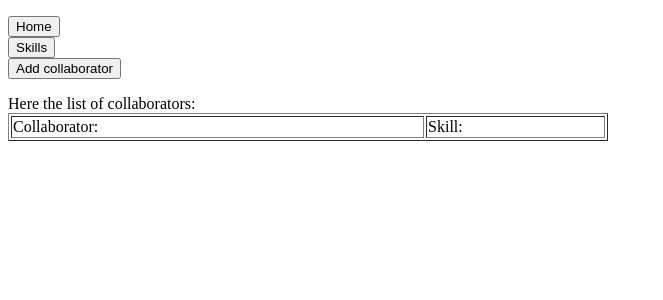
After one commit to robertamangiapane/CRM-InVision-Lab, a Django app: page /collaborators in a window 1280 px wide. The commit adds this page. Shown: the top 300 px of the page, without its empty margins (0-663 px from the left). Run offline with Django 3.2, Linux system fonts and the light colour scheme; data that the repository does not hold is empty.

Commit message:
refactoring routes

```diff
--- a/app/crmInvisionLab/templates/crmInvisionLab/add.html
+++ b/app/crmInvisionLab/templates/crmInvisionLab/collaborator_add.html
@@ -11,7 +11,7 @@
 </form>
 </p>
 Add a collaborator to your database:
-<form action="/add/collaborator" method="post">{% csrf_token %}
+<form action="/collaborators/add/collaborator" method="post">{% csrf_token %}
     {{collaborator_form.as_p}}
     <p><input type="submit" value="OK"></p>
 </form>
--- a/app/crmInvisionLab/templates/crmInvisionLab/edit.html
+++ b/app/crmInvisionLab/templates/crmInvisionLab/collaborator_edit.html
@@ -9,12 +9,12 @@
 <form action="/" method="get">
     <button>Home</button>
 </form>
-<form action="/collaborator/{{ id_collaborator }}" method="get">
+<form action="/collaborators/view/{{ id_collaborator }}" method="get">
     <button>Back</button>
 </form>
 </p>
 Edit a collaborator in your database:
-<form action="/edit/{{id_collaborator}}" method="post">{% csrf_token %}
+<form action="/collaborators/edit/{{id_collaborator}}" method="post">{% csrf_token %}
     {{collaborator_form.as_p}}
 
     <p><input type="submit" value="OK"></p>
--- a/app/crmInvisionLab/templates/crmInvisionLab/collaborator.html
+++ b/app/crmInvisionLab/templates/crmInvisionLab/collaborator_view.html
@@ -9,7 +9,10 @@
 <form action="/" method="get">
     <button>Home</button>
 </form>
-<form action="/edit/{{ collaborator.id }}" method="get">
+<form action="/collaborators" method="get">
+    <button>My collaborators</button>
+</form>
+<form action="/collaborators/edit/{{ collaborator.id }}" method="get">
     <button>Edit collaborator</button>
 </form>
 </p>
--- /dev/null
+++ b/app/crmInvisionLab/templates/crmInvisionLab/collaborators_index.html
@@ -0,0 +1,41 @@
+<!DOCTYPE html>
+<html lang="en">
+<head>
+    <meta charset="UTF-8">
+    <title>Title</title>
+</head>
+<body>
+<p>
+<form action="/" method="get">
+    <button>Home</button>
+</form>
+<form action="/skills" method="get">
+    <button>Skills</button>
+</form>
+<form action="/collaborators/add/collaborator" method="get">
+    <button>Add collaborator</button>
+</form>
+
+</p>
+Here the list of collaborators:
+<table border="1" width="600">
+    <tr>
+        <td>Collaborator:</td>
+        <br>
+        <td>Skill:</td>
+    </tr>
+{% for collaborator in collaborators %}
+    <tr>
+        <td>
+            <a href="collaborators/view/{{ collaborator.id }}">{{collaborator.name}}</a>
+        </td>
+        <td>
+            {% for skill in collaborator.main_skills.all.values %}
+                {{skill.name}};
+            {% endfor %}
+        </td>
+    </tr>
+{% endfor %}
+</table>
+</body>
+</html>
--- a/app/crmInvisionLab/templates/crmInvisionLab/skills.html
+++ b/app/crmInvisionLab/templates/crmInvisionLab/skills.html
@@ -9,6 +9,10 @@
 <form action="/" method="get">
     <button>Home</button>
 </form>
+<form action="/collaborators" method="get">
+    <button>My collaborators</button>
+</form>
+
 </p>
 <form action="/skills/add" method="post">{% csrf_token %}
     <input type="text" name="skill" placeholder="Add a skill">
--- a/app/crmInvisionLab/urls.py
+++ b/app/crmInvisionLab/urls.py
@@ -3,11 +3,11 @@ from . import views
 
 urlpatterns = [
     path('', views.index, name='index'),
-    path('add/', views.add, name='add'),
-    path('add/collaborator', views.add, name="add_collaborator"),
-    path('collaborator/<str:id_collaborator>', views.view, name='collaborator'),
-    path('edit/<str:id_collaborator>', views.edit, name='edit_collaborator'),
-    path('skills/', views.skill_index, name="skills"),
+    path('collaborators', views.collaborators_index, name="collaborators"),
+    path('collaborators/add/collaborator', views.collaborator_add, name="add_collaborator"),
+    path('collaborators/view/<str:id_collaborator>', views.collaborator_view, name='collaborator'),
+    path('collaborators/edit/<str:id_collaborator>', views.collaborator_edit, name='edit_collaborator'),
+    path('skills', views.skill_index, name="skills"),
     path('skills/add', views.skill_add, name="skills_add"),
     path('skills/delete/<str:id_skill>', views.skill_delete, name="skill_id_delete")
 ]
--- a/app/crmInvisionLab/views.py
+++ b/app/crmInvisionLab/views.py
@@ -4,18 +4,21 @@ from django.shortcuts import render
 from django.core.exceptions import ValidationError
 from django.shortcuts import render, redirect
 from .models import Collaborator, Skill
-
 from .collaborator_form import AddCollaboratorForm
 
 
 def index(request):
+    return render(request, 'crmInvisionLab/index.html')
+
+
+def collaborators_index(request):
     collaborators = Collaborator.objects.order_by("name")
     context = {'collaborators': collaborators}
 
-    return render(request, 'crmInvisionLab/index.html', context)
+    return render(request, 'crmInvisionLab/collaborators_index.html', context)
 
 
-def add(request):
+def collaborator_add(request):
     collaborator = Collaborator()
 
     if request.method == "POST":
@@ -23,24 +26,24 @@ def add(request):
 
         if collaborator_form.is_valid():
             collaborator = collaborator_form.save()
-            return redirect('/collaborator/' + str(collaborator.id))
+            return redirect('/collaborators/view/' + str(collaborator.id))
         else:
             raise ValidationError("Form is not valid")
     else:
         collaborator_form = AddCollaboratorForm(instance=collaborator)
 
-    return render(request, 'crmInvisionLab/add.html', {'collaborator_form': collaborator_form})
+    return render(request, 'crmInvisionLab/collaborator_add.html', {'collaborator_form': collaborator_form})
 
 
-def view(request, id_collaborator):
+def collaborator_view(request, id_collaborator):
     collaborator = Collaborator.objects.get(id=id_collaborator)
     skill = collaborator.main_skills
     context = {'collaborator': collaborator, 'skill': skill}
 
-    return render(request, 'crmInvisionLab/collaborator.html', context)
+    return render(request, 'crmInvisionLab/collaborator_view.html', context)
 
 
-def edit(request, id_collaborator):
+def collaborator_edit(request, id_collaborator):
     collaborator = Collaborator.objects.get(id=id_collaborator)
 
     if request.method == "POST":
@@ -49,13 +52,13 @@ def edit(request, id_collaborator):
         if collaborator_form.is_valid():
             collaborator_form.save()
 
-            return redirect('/collaborator/' + str(id_collaborator))
+            return redirect('/collaborators/view/' + str(id_collaborator))
         else:
             raise ValidationError("Collaborator must have a name")
     else:
         collaborator_form = AddCollaboratorForm(instance=collaborator)
 
-    return render(request, 'crmInvisionLab/edit.html', {'collaborator_form': collaborator_form,
+    return render(request, 'crmInvisionLab/collaborator_edit.html', {'collaborator_form': collaborator_form,
                                                         'id_collaborator': id_collaborator})
 
 
```
Also changed, not shown: app/crmInvisionLab/templates/crmInvisionLab/index.html (+4 -23 lines).
